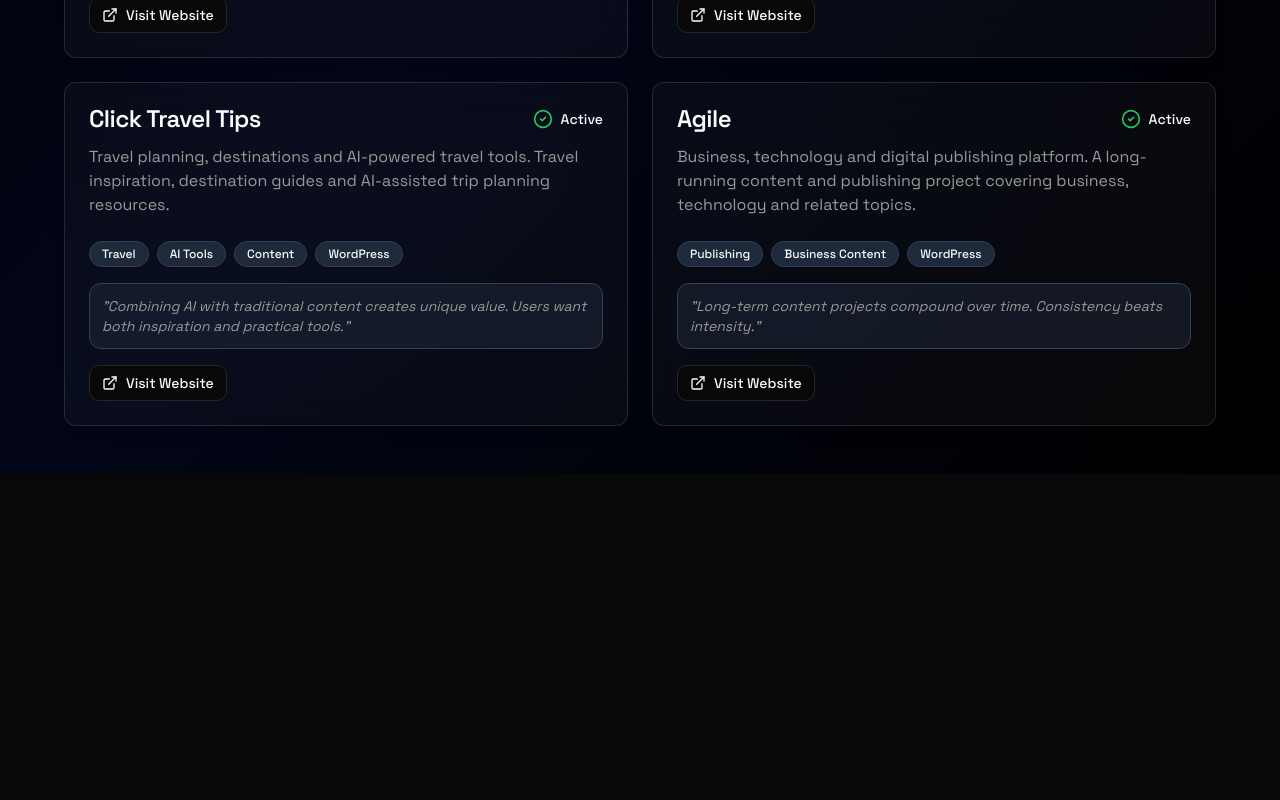
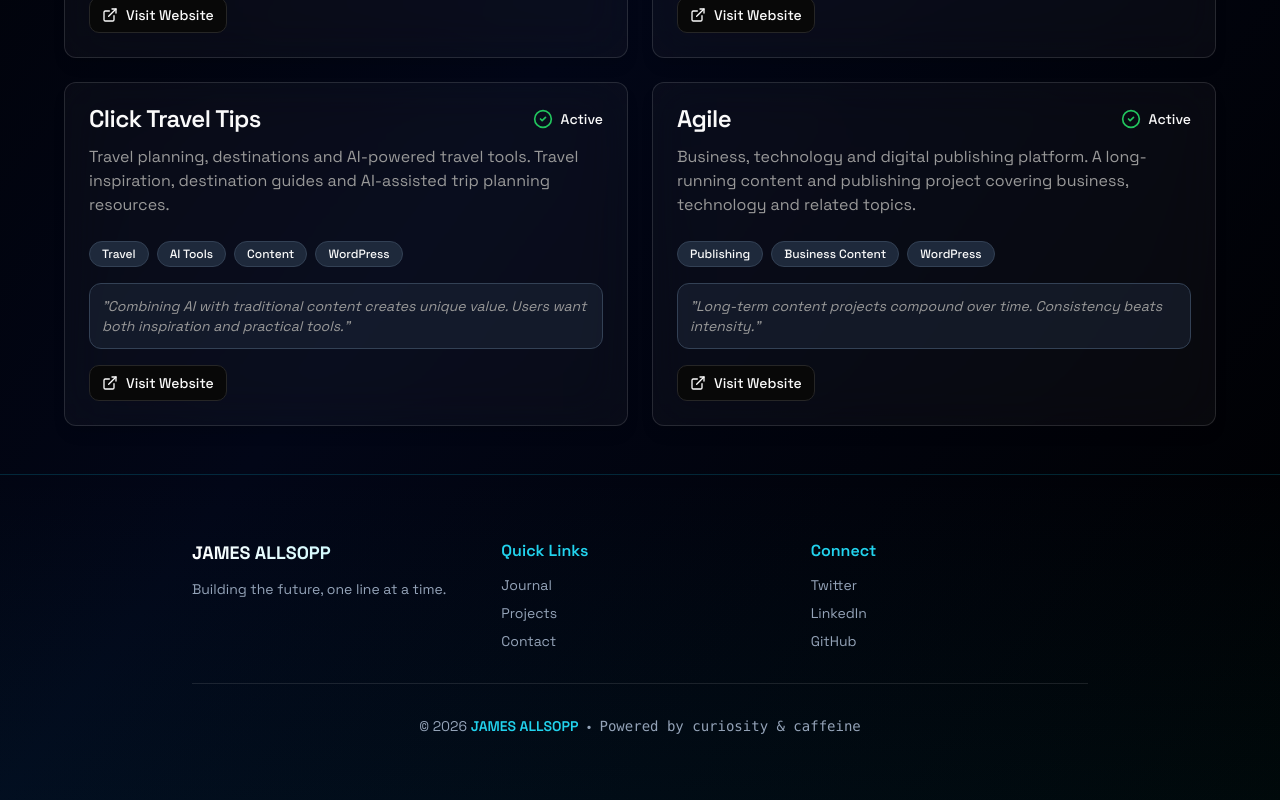
Before and after one commit to inetvercel/James-Allsopp, a Next.js app: page /projects in a window 1280 px wide. Shown: the part 918-1718 px from the top of the page. Before the commit the page ends 1392 px from the top, so only its background shows below. Built offline with nearby package versions, Linux system fonts and the light colour scheme.

Commit message:
Add footer to projects page

```diff
--- a/app/projects/page.tsx
+++ b/app/projects/page.tsx
@@ -163,6 +163,43 @@ export default function ProjectsPage() {
           </div>
         </motion.div>
       </div>
+
+      <footer className="border-t border-cyan-500/20 py-16 relative overflow-hidden">
+        <div className="absolute inset-0 bg-gradient-to-t from-cyan-500/5 to-transparent" />
+        <div className="container mx-auto px-4 relative z-10">
+          <div className="max-w-4xl mx-auto">
+            <div className="grid md:grid-cols-3 gap-8 mb-8">
+              <div>
+                <h3 className="font-bold text-lg mb-3 gradient-text">JAMES ALLSOPP</h3>
+                <p className="text-slate-400 text-sm">Building the future, one line at a time.</p>
+              </div>
+              <div>
+                <h4 className="font-semibold mb-3 text-cyan-400">Quick Links</h4>
+                <ul className="space-y-2 text-sm text-slate-400">
+                  <li><a href="/journal" className="hover:text-cyan-400 transition-colors">Journal</a></li>
+                  <li><a href="/projects" className="hover:text-cyan-400 transition-colors">Projects</a></li>
+                  <li><a href="/contact" className="hover:text-cyan-400 transition-colors">Contact</a></li>
+                </ul>
+              </div>
+              <div>
+                <h4 className="font-semibold mb-3 text-cyan-400">Connect</h4>
+                <ul className="space-y-2 text-sm text-slate-400">
+                  <li><a href="https://twitter.com" className="hover:text-cyan-400 transition-colors">Twitter</a></li>
+                  <li><a href="https://linkedin.com" className="hover:text-cyan-400 transition-colors">LinkedIn</a></li>
+                  <li><a href="https://github.com" className="hover:text-cyan-400 transition-colors">GitHub</a></li>
+                </ul>
+              </div>
+            </div>
+            <div className="border-t border-white/10 pt-8 text-center">
+              <p className="text-slate-400 text-sm">
+                © 2026 <span className="text-cyan-400 font-semibold">JAMES ALLSOPP</span>
+                <span className="mx-2">•</span>
+                <span className="font-mono">Powered by curiosity & caffeine</span>
+              </p>
+            </div>
+          </div>
+        </div>
+      </footer>
     </main>
   )
 }
```
